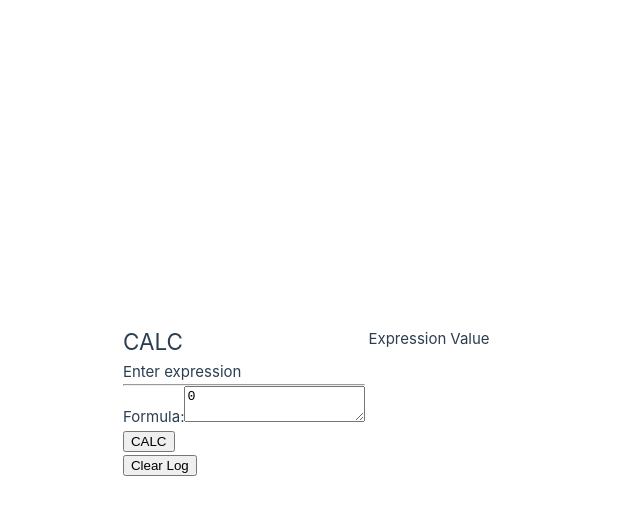
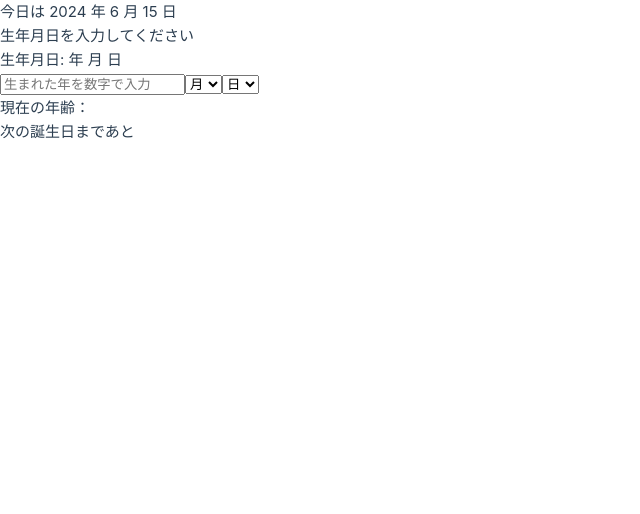
Before and after one commit to Ayumi-Moriyama/age-calculation, a Vue app: page / in a window 1280 px wide. Shown: the top 514 px of the page, without its empty margins (0-640 px from the left). Built offline with nearby package versions, Linux system fonts and the light colour scheme.

Commit message:
年齢計算プログラムに変更

```diff
--- a/index.html
+++ b/index.html
@@ -4,7 +4,7 @@
     <meta charset="UTF-8">
     <link rel="icon" href="/favicon.ico">
     <meta name="viewport" content="width=device-width, initial-scale=1.0">
-    <title>Vite App</title>
+    <title>年齢計算</title>
   </head>
   <body>
     <div id="app"></div>
--- a/src/App.vue
+++ b/src/App.vue
@@ -1,59 +1,84 @@
-<template>
-  <div id="app">
-    <Calc v-bind:title="message" v-on:result-event="appAction"/>
-    <div class="mt-3 text-left">
-      <table class="table" v-html="log"></table>
-    </div>
-    <div>
-      <button class="btn btn-danger" v-on:click="doClear">Clear Log</button>
-    </div>
-  </div>
-</template>
+<script setup>
+import { ref } from 'vue'
+// const count = ref(0)
+const date = new Date()
+const year = date.getFullYear()
 
-<script>
-import Calc from './components/Calc.vue'
+// getMonthは0からスタートするので今月は+1する
+const month = date.getMonth() +1
+const day = date.getDate()
 
-export default {
-  name: 'app',
-  components: {
-    Calc
-  },
-  data() {
-    return {
-      message: 'CALC',
-      result:[]
-    }
-  },
-  computed: {
-    log() {
-      let table = '<tr><th>Expression</th><th>Value</th></tr>'
-      if (this.result.length > 0) {
-        for (var i in this.result) {
-          table += '<tr><td>' + this.result[i][0] + '</td><th>'
-            + this.result[i][1] + '</th></tr>'
-        }
-      }
-      return table
-    }
-  },
-  created() {
-    let items = localStorage.getItem('log')
-    let logs = JSON.parse(items)
-    if(logs != null){this.result = logs}
-  },
-  methods: {
-    appAction(exp, res) {
-      this.result.unshift([exp, res])
-      var log = JSON.stringify(this.result)
-      localStorage.setItem('log',log)
-    },
-    doClear() {
-      if (confirm('ログをすべて消去します')) {
-        localStorage.removeItem('log')
-        this.result = []
-      }
-    }
-  }
-}
+const selectedMonth = ref('')
+const selectedDay = ref('')
+const userInput = ref('')
 
 </script>
+
+<template>
+  <p>今日は {{ year }} 年 {{ month }} 月 {{ day }} 日</p>
+  <p>生年月日を入力してください</p>
+  <div>
+    生年月日:
+      {{ userInput }} 年
+      {{ selectedMonth }} 月
+      {{ selectedDay }} 日
+  </div>
+  <div>
+    <input v-model.number="userInput" placeholder="生まれた年を数字で入力" />
+
+    <select v-model.number="selectedMonth">
+      <option disabled value="">月</option>
+      <option>1</option>
+      <option>2</option>
+      <option>3</option>
+      <option>4</option>
+      <option>5</option>
+      <option>6</option>
+      <option>7</option>
+      <option>8</option>
+      <option>9</option>
+      <option>10</option>
+      <option>11</option>
+      <option>12</option>
+    </select>
+
+    <select v-model.number="selectedDay">
+      <option disabled value="">日</option>
+      <option>1</option>
+      <option>2</option>
+      <option>3</option>
+      <option>4</option>
+      <option>5</option>
+      <option>6</option>
+      <option>7</option>
+      <option>8</option>
+      <option>9</option>
+      <option>10</option>
+      <option>11</option>
+      <option>12</option>
+      <option>13</option>
+      <option>14</option>
+      <option>15</option>
+      <option>16</option>
+      <option>17</option>
+      <option>18</option>
+      <option>19</option>
+      <option>20</option>
+      <option>21</option>
+      <option>22</option>
+      <option>23</option>
+      <option>24</option>
+      <option>25</option>
+      <option>26</option>
+      <option>27</option>
+      <option>28</option>
+      <option>29</option>
+      <option>30</option>
+      <option>31</option>
+    </select>
+  </div>
+
+  <p>現在の年齢：</p>
+  <p>次の誕生日まであと</p>
+  <!-- <button @click="count++">Count is: {{ count }}</button> -->
+</template>
--- a/src/assets/main.css
+++ b/src/assets/main.css
@@ -1,6 +1,6 @@
 @import './base.css';
 
-#app {
+/* #app {
   max-width: 1280px;
   margin: 0 auto;
   padding: 2rem;
@@ -32,4 +32,4 @@ a,
     grid-template-columns: 1fr 1fr;
     padding: 0 2rem;
   }
-}
+} */
```
Also changed, not shown: 1 other file (tests, documents, lock files or other folders).
